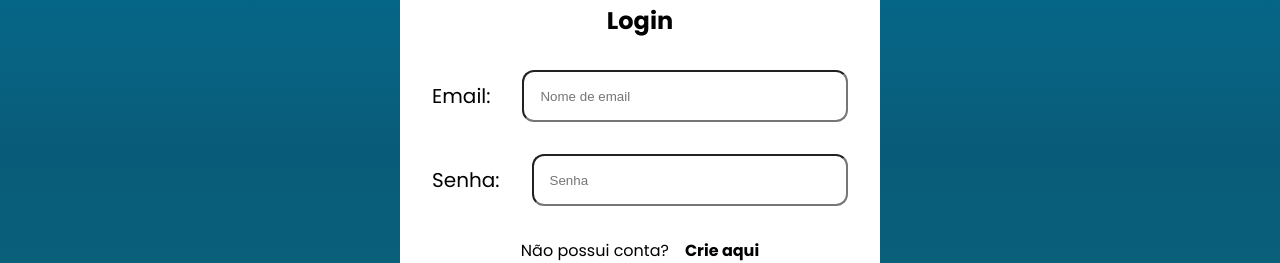
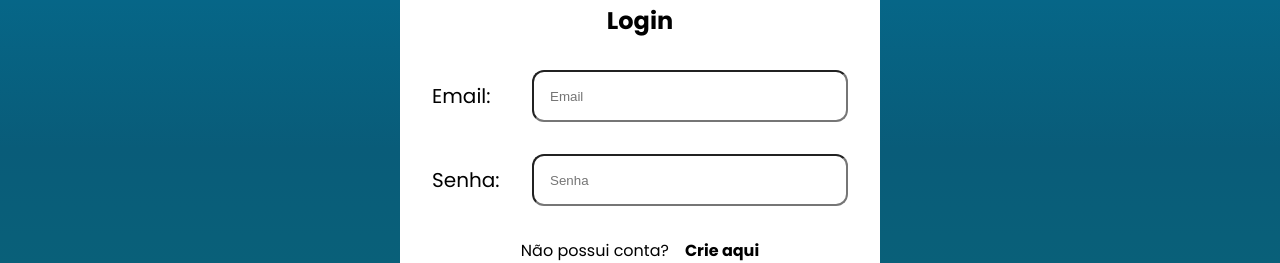
Before and after one commit to fishnet-flavio/fishnet-front-end, a React (Create React App) app: page /login in a window 1280 px wide. Shown: the part 292-555 px from the top of the page. Built offline with nearby package versions, Linux system fonts and the light colour scheme.

Commit message:
Login Fru Fru 💄

```diff
--- a/src/components/molecule/LoginCard/index.tsx
+++ b/src/components/molecule/LoginCard/index.tsx
@@ -23,13 +23,13 @@ const LoginCard = () => {
                         <BaseImage src={logo} $width="12rem" $height="10rem" />
                 </Link>
                 <BaseText $fontSize={24} $fontWeight="bold">Login</BaseText>
-                <Base $flexDirection="row" $gap={2} $alignItems="center">
+                <Base $flexDirection="row" $gap={2} $alignItems="center" $justifyContent="space-between">
                     <BaseText $fontSize={20} >Email: </BaseText>
-                    <BaseInput $width="100%" value={email} onChange={(event) => setEmail(event.target.value)} placeholder="Nome de email" />
+                    <BaseInput $width="17.5rem" value={email} onChange={(event) => setEmail(event.target.value)} placeholder="Email" />
                 </Base>
-                <Base $flexDirection="row" $gap={2} $alignItems="center">
+                <Base $flexDirection="row" $gap={2} $alignItems="center" $justifyContent="space-between">
                     <BaseText $fontSize={20}>Senha: </BaseText>
-                    <BaseInput $width="100%" placeholder="Senha" type="password" value={password} onChange={(event) => setPassword(event.target.value)} />
+                    <BaseInput $width="17.5rem" placeholder="Senha" type="password" value={password} onChange={(event) => setPassword(event.target.value)} />
                 </Base>
                 <Base $flexDirection="row" $gap={1} $justifyContent="center">
                     <BaseText>Não possui conta?</BaseText>
```
